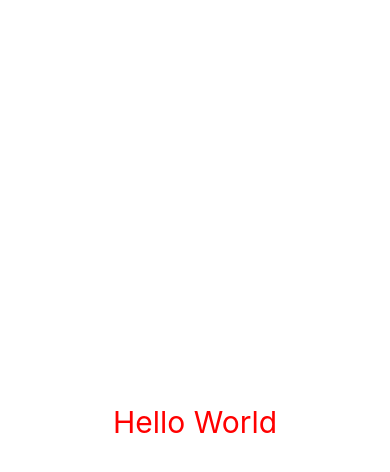
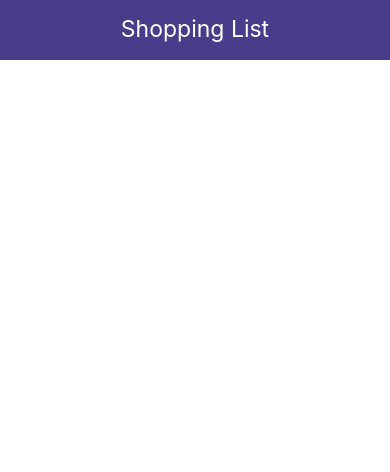
Before and after one commit to infiniteoo/REACT-NATIVE_shopping_list, a React Native app in the folder AwesomeProject/: screen / in a window 390 px wide. Shown: the top 472 px of the page. Built offline with nearby package versions, Linux system fonts and the light colour scheme.

Commit message:
creating components and importing them

```diff
--- a/AwesomeProject/App.js
+++ b/AwesomeProject/App.js
@@ -1,10 +1,11 @@
 import React from 'react';
-import {View, Text, StyleSheet} from 'react-native';
+import {View, StyleSheet} from 'react-native';
+import Header from './components/Header';
 
 const App = () => {
   return (
     <View style={styles.container}>
-      <Text style={styles.text}>Hello World</Text>
+      <Header />
     </View>
   );
 };
@@ -12,12 +13,6 @@
 const styles = StyleSheet.create({
   container: {
     flex: 1,
-    justifyContent: 'center',
-    alignItems: 'center',
-  },
-  text: {
-    fontSize: 30,
-    color: 'red',
   },
 });
 
--- /dev/null
+++ b/AwesomeProject/components/Header.js
@@ -0,0 +1,25 @@
+import React from 'react';
+import {View, Text, StyleSheet} from 'react-native';
+
+const App = () => {
+  return (
+    <View style={styles.header}>
+      <Text style={styles.text}>Shopping List</Text>
+    </View>
+  );
+};
+
+const styles = StyleSheet.create({
+  header: {
+    height: 60,
+    padding: 15,
+    backgroundColor: 'darkslateblue',
+  },
+  text: {
+    color: '#fff',
+    fontSize: 23,
+    textAlign: 'center',
+  },
+});
+
+export default App;
```
Also changed, not shown: AwesomeProject/.eslintrc.js.
